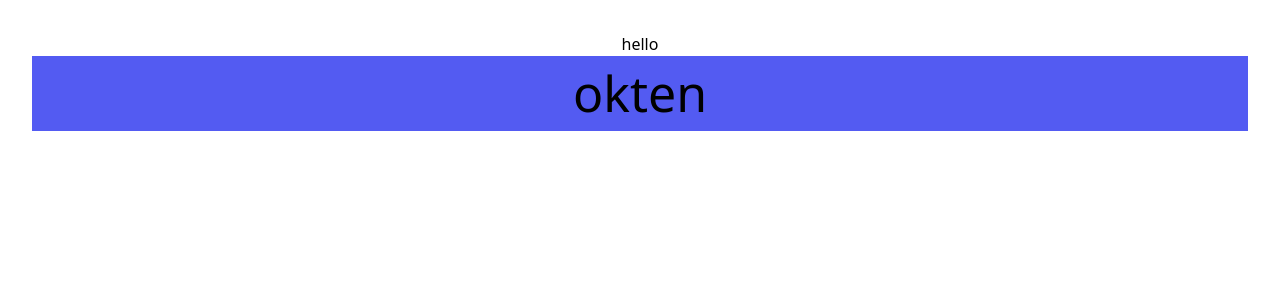
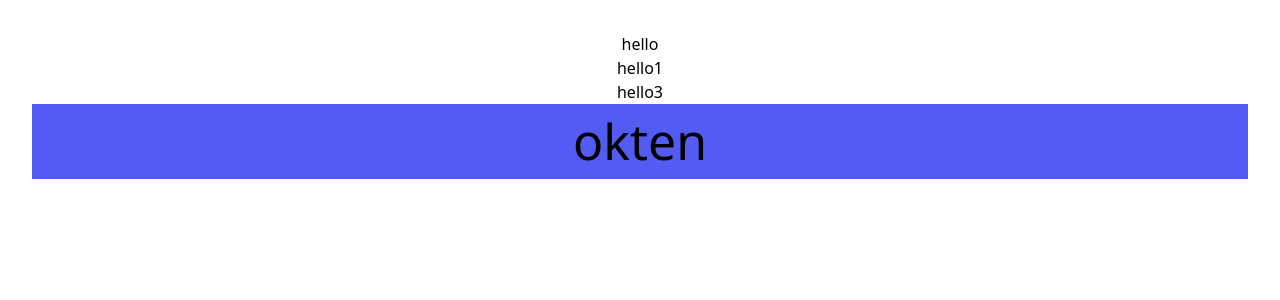
Before and after one commit to Tommy2517/react-vite-2025, a React (Vite) app: page / in a window 1280 px wide. Shown: the top 300 px of the page. Built offline with nearby package versions, Linux system fonts and the light colour scheme.

Commit message:
lesson-1-children

```diff
--- a/src/App.tsx
+++ b/src/App.tsx
@@ -6,7 +6,12 @@ function App() {
 
   return (
     <>
-        <MyComponent text={'hello'}/>
+        <MyComponent title={'hello'}>
+            hello1
+        </MyComponent>
+        <MyComponent title={'hello3'}/>
+
+
         <MyComponent2 text={'okten'}/>
     </>
   )
--- a/src/components/MyComponent/MyComponent.tsx
+++ b/src/components/MyComponent/MyComponent.tsx
@@ -1,9 +1,15 @@
-import {FC} from 'react';
+import {FC, ReactNode} from 'react';
 // import './styles/MyComponent.css'
-type MyComponentProopType = { text:string }
-const MyComponent:FC<MyComponentProopType> = ({text}) => {
+type MyComponentProopType = {
+    title: string
+    children?: ReactNode
+}
+const MyComponent: FC<MyComponentProopType> = ({title, children}) => {
     return (
-        <div className={'text-3xl font-bold underline'}>{text}</div>
+        <div className={'text-3xl font-bold underline'}>
+            <h2>{title}</h2>
+            <p>{children}</p>
+        </div>
     );
 };
 
```
